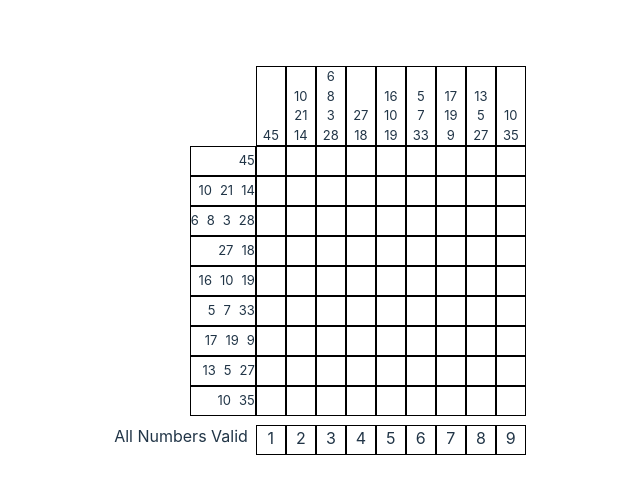
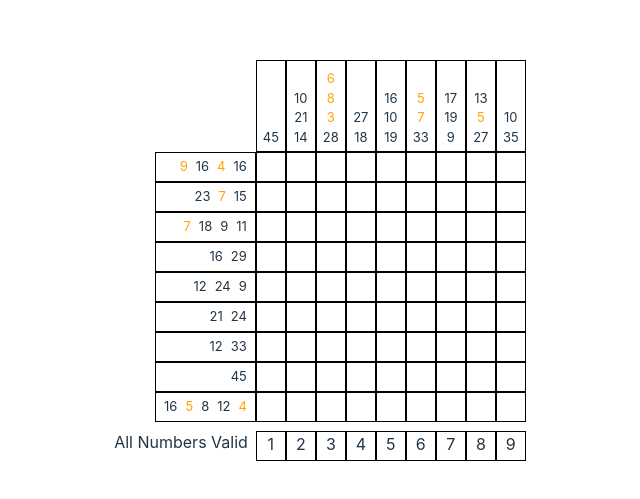
Before and after one commit to LaikaFusion/thepuzzle, a React (Vite) app: page / in a window 1280 px wide. Shown: the part 139-638 px from the top of the page, without its empty margins (324-964 px from the left). Built offline with nearby package versions, Linux system fonts and the light colour scheme.

Commit message:
css tweaks, added absolute vs releative clues

```diff
--- a/src/App.css
+++ b/src/App.css
@@ -70,6 +70,8 @@
   display: flex;
   flex-direction: column;
   justify-content: flex-end;
+  padding-top: 8px;
+  padding-bottom: 4px;
 }
 .verticalClues {
   display: flex;
@@ -86,6 +88,8 @@
   justify-content: flex-end;
   align-items: center;
   column-gap: 8px;
+  padding-right: 8px;
+  padding-left: 8px;
 }
 .clueHolder {
   display: grid;
@@ -99,3 +103,7 @@
 #warningMessage {
   margin: 8px;
 }
+
+.absoluteClue {
+  color: orange;
+}
--- a/src/App.tsx
+++ b/src/App.tsx
@@ -350,18 +350,30 @@ function App() {
             return (
               <div className="horizontalClueHolder">
                 {clueSet.map((clue) => {
-                  return <div className="clue">{clue.number}</div>;
+                  return (
+                    <div
+                      className={clue.absolute ? "absoluteClue clue" : "clue"}
+                    >
+                      {clue.number}
+                    </div>
+                  );
                 })}
               </div>
             );
           })}
         </div>
         <div className="verticalClues">
-          {puzzle.horizontalClues.map((clueSet) => {
+          {puzzle.verticalClues.map((clueSet) => {
             return (
               <div className="verticalClueHolder">
                 {clueSet.map((clue) => {
-                  return <div className="clue">{clue.number}</div>;
+                  return (
+                    <div
+                      className={clue.absolute ? "absoluteClue clue" : "clue"}
+                    >
+                      {clue.number}
+                    </div>
+                  );
                 })}
               </div>
             );
```
